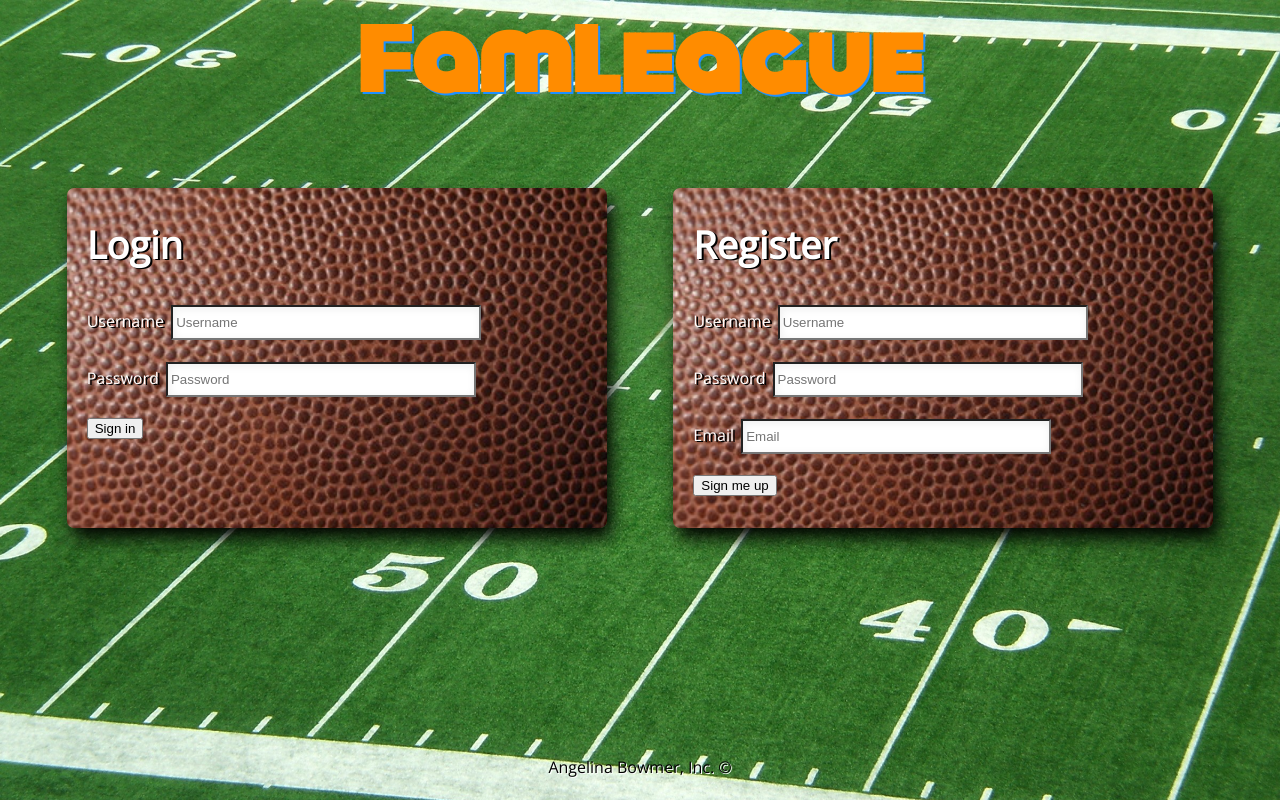
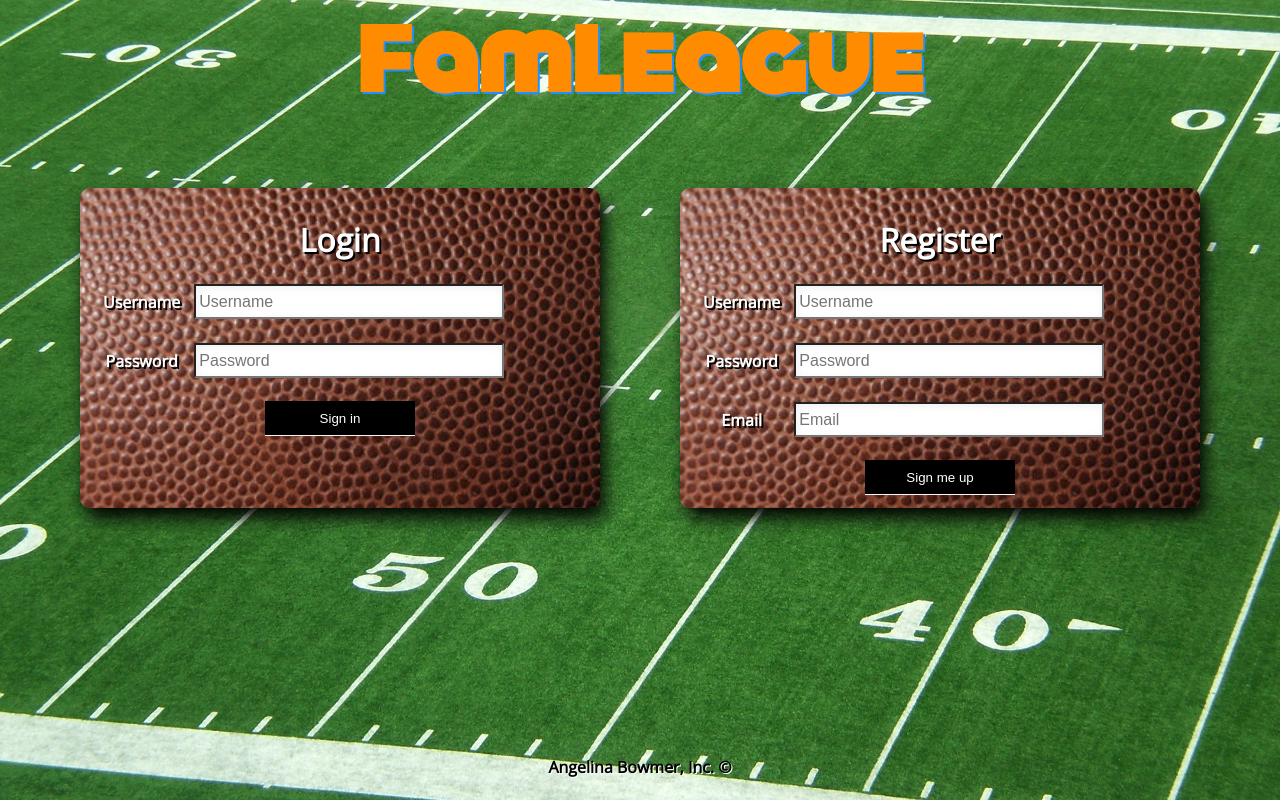
Before and after one commit to aceome/FamLeague, a Django app: page /login/ in a window 1280 px wide. Run offline with Django 3.2, Linux system fonts and the light colour scheme.

Commit message:
capstone adding additional stylesheets

```diff
--- a/mysite/famleague/static/famleague/login.css
+++ b/mysite/famleague/static/famleague/login.css
@@ -6,13 +6,14 @@ body {
     font-family: 'Open Sans', sans-serif;
 }
 
-.footer {
-    position:absolute;
+footer {
+    position: absolute;
     bottom:0;
     width:100%;
     height:60px;
     color: black;
     text-shadow: 1px 1px white;
+    font-weight: bold;
 
 }
 h1 {
@@ -24,8 +25,8 @@ h1 {
 }
 
 h2 {
-	margin-top: 10px;
-	font-size: 38px;
+	margin: 10px;
+	font-size: 2em;
 
 }
 
@@ -41,10 +42,13 @@ h2 {
 
 
 }
+form {
+    padding: 10px;
+}
 
 .form-box {
     margin-top: 5%;
-    text-align: left;
+    text-align: center;
     display: flex;
     flex-direction: row;
     justify-content: space-evenly;
@@ -53,36 +57,36 @@ h2 {
 
 .left-container, .right-container {
     color: white;
-    text-shadow: 2px 1px black;
-    /*display: block;*/
-    /*flex-direction: column;*/
+    text-shadow: 2px 2px black;
+    font-weight: bold;
     width: 500px;
     height: 300px;
-    /*justify-content: center;*/
     background-image: url("./images/footballtexture.jpg");
-    border-radius: 7px;
-    padding: 20px;
+    border-radius: 10px;
+    padding: 10px;
     box-shadow: 5px 10px 18px #000000;
     background-repeat: no-repeat;
     background-size: cover;
 
+
 }
 
-
-
-label {
-    position: relative;
-    margin-right: auto;
-}
-section {
-    display: block;
+.login-btn {
+    background-color: black;
+    color: white;
+    width: 150px;
+    height: 35px;
+    border: none;
+    margin: 10px;
+    border-bottom: 1px solid whitesmoke;
+    /*border-right: 1px solid whitesmoke;*/
 }
 
 input {
-
     box-shadow: inset 1px 2px 8px rgba(0, 0, 0, 0.07);
     width: 300px;
     height: 25px;
     padding: 3px;
-    margin: 3px;
+    margin: 10px;
+    font-size: 1em;
 }
--- a/mysite/famleague/templates/famleague/login.html
+++ b/mysite/famleague/templates/famleague/login.html
@@ -20,20 +20,20 @@
                     <div class="form">
                     <form action="{% url 'famleague:login_user' %}" method="post" class="login-form">
                     {% csrf_token %}
-                        <section>
+                        <table>
                             <h2>Login</h2>
-                            <p>
-                            <label class="lbl">Username</label>
-                            <input type="text" name="username" placeholder="Username" >
-                            </p>
+                            <tr>
+                            <td><label class="lbl">Username</label></td>
+                            <td><input type="text" name="username" placeholder="Username"></td>
+                            </tr>
 
-                            <p>
-                            <label class="lbl">Password</label>
-                            <input type="password" name="password" placeholder="Password" >
-                            </p>
-                            <button type="submit" class="login-btn">Sign in</button>
+                            <tr>
+                            <td><label class="lbl">Password</label></td>
+                            <td><input type="password" name="password" placeholder="Password"></td>
+                            </tr>
 
-                        </section>
+                        </table>
+                        <button type="submit" class="login-btn">Sign in</button>
                     </form>
 
                     </div>
@@ -48,25 +48,24 @@
                         <div class="form">
                         <form action="{% url 'famleague:register_user' %}" method="post" class="registration-form">
                         {% csrf_token %}
-                                <section>
+                                <table>
                                     <h2>Register</h2>
-                                        <p>
-                                        <label class="lbl" >Username</label>
-                                        <input type="text" name="username" placeholder="Username" >
-                                        </p>
+                                        <tr>
+                                        <td><label class="lbl" >Username</label></td>
+                                        <td><input type="text" name="username" placeholder="Username"></td>
+                                        </tr>
 
-                                        <p>
-                                        <label class="lbl" >Password</label>
-                                        <input type="password" name="password" placeholder="Password">
-                                        </p>
+                                        <tr>
+                                        <td><label class="lbl" >Password</label></td>
+                                        <td><input type="password" name="password" placeholder="Password"></td>
+                                        </tr>
 
-                                        <p>
-                                        <label class="lbl">Email</label>
-                                        <input type="text" name="email" placeholder="Email">
-                                        </p>
-
-                                        <button type="submit" class="login-btn">Sign me up</button>
-                                </section>
+                                        <tr>
+                                        <td><label class="lbl">Email</label></td>
+                                        <td><input type="text" name="email" placeholder="Email"></td>
+                                        </tr>
+                                </table>
+                            <button type="submit" class="login-btn">Sign me up</button>
                         </form>
 
                         </div>
@@ -77,9 +76,7 @@
 
         <!-- Footer -->
         <footer>
-        	<div class="footer">
             <p>Angelina Bowmer, Inc. ©</p>
-        	</div>
         </footer>
     </div>
 
--- a/mysite/famleague/templates/famleague/rules.html
+++ b/mysite/famleague/templates/famleague/rules.html
@@ -18,9 +18,9 @@
       <a href="{% url 'famleague:logout_user' %}">Logout</a>
       <!--<a href="#">Contact</a>-->
     </div>
+        <span id="menu" style="font-size:30px;cursor:pointer" onclick="openNav()">&#9776; Menu</span>
+    <div id="main-rules">
 
-    <div id="main-rules">
-        <span id="menu" style="font-size:30px;cursor:pointer" onclick="openNav()">&#9776; Menu</span>
         <h1>How To Play</h1>
 
         <p class="rules">
@@ -39,9 +39,7 @@
         <button id="bt_agree" disabled>Next</button>
          <!-- Footer -->
         <footer>
-        	<div class="footer">
             <p>Angelina Bowmer, Inc. ©</p>
-        	</div>
         </footer>
     </div>
 
```
Also changed, not shown: mysite/famleague/static/famleague/leader.css (+38 -11 lines), mysite/famleague/static/famleague/lineup.css (+76 -19 lines), mysite/famleague/static/famleague/rules.css (+12 -3 lines), mysite/famleague/static/famleague/style.css (+44 -10 lines), mysite/famleague/templates/famleague/index.html (+9 -11 lines), mysite/famleague/templates/famleague/leader.html (+7 -7 lines), mysite/famleague/templates/famleague/lineup.html (+11 -13 lines).
